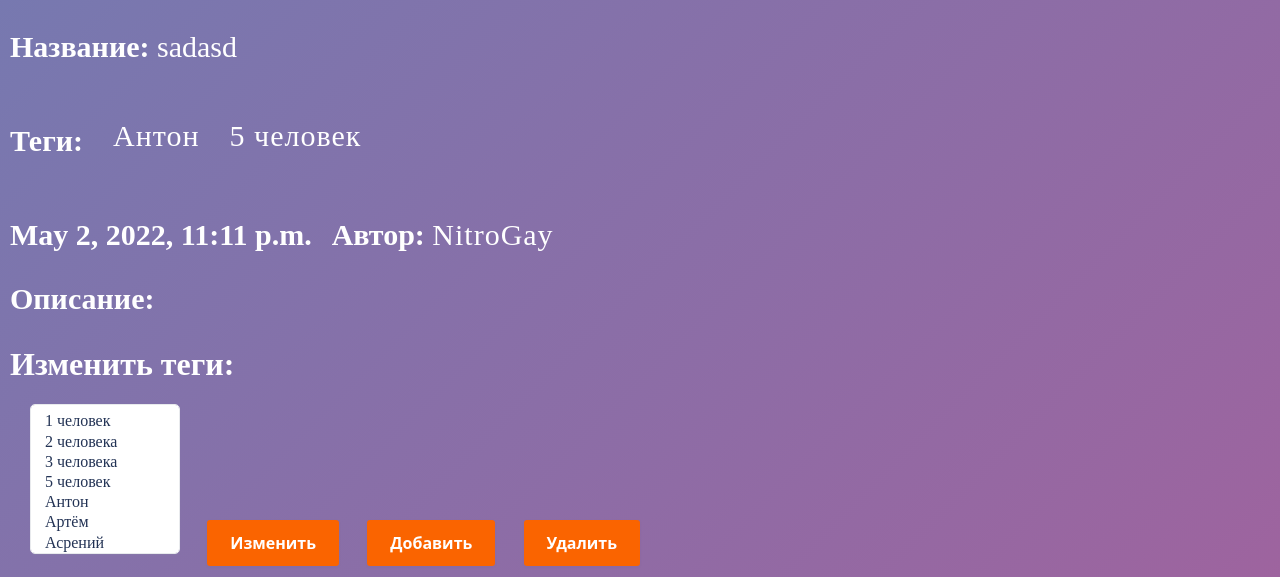
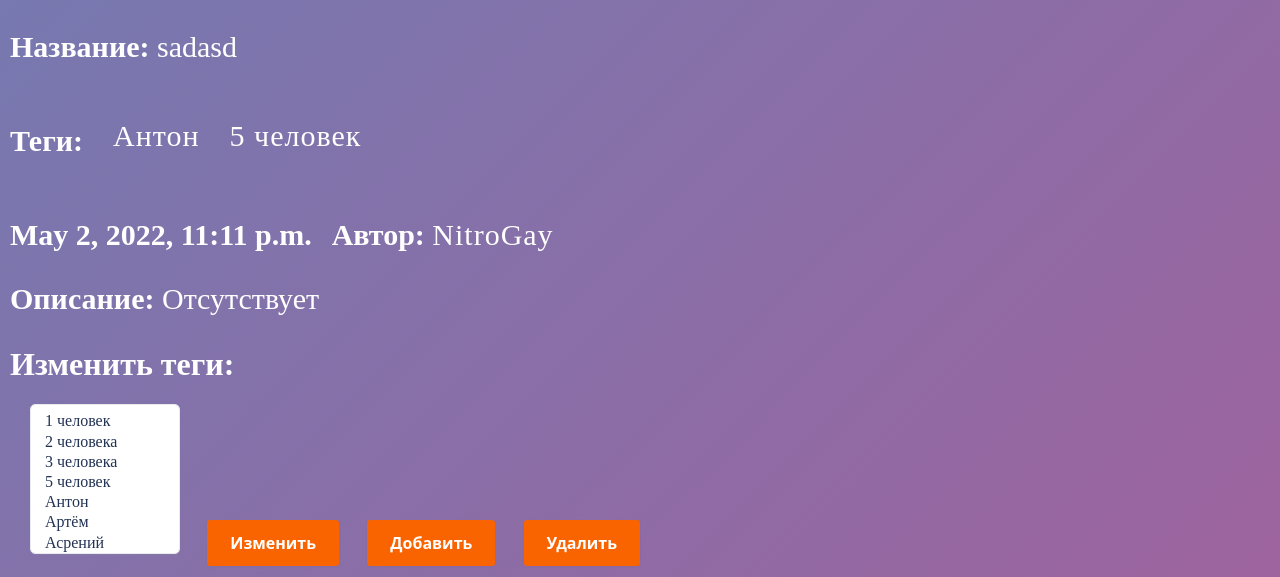
Before and after one commit to Sovatiano/MedlGallery, a Django app: page /image/34 in a window 1280 px wide. Shown: the part 785-1362 px from the top of the page. Run offline with Django 4.2, Linux system fonts and the light colour scheme; a user stored in the database is signed in; data comes from the database, SQL or seed files in the repository; both versions use the stored data as it was after the commit.

```diff
--- a/Function/forms.py
+++ b/Function/forms.py
@@ -11,7 +11,7 @@ class PictureForm(ModelForm):
                               attrs={"class": "input-field", "placeholder": "URL"}))
     description = forms.CharField(label='',
                                   widget=forms.TextInput(
-                                      attrs={"class": "input-field", "placeholder": "Описание фото"}))
+                                      attrs={"class": "input-field", "placeholder": "Описание фото"}), required=False)
 
     tags = forms.ModelMultipleChoiceField(label='', widget=forms.SelectMultiple(attrs={"class": "choice-field"}),
                                           queryset=MedlTag.objects.all().order_by('tagname'), required=False)
--- a/Function/templates/image.html
+++ b/Function/templates/image.html
@@ -22,8 +22,13 @@
         <p class="author_name" style="font-weight: bold; padding-left:10px; font-family:Ubuntu; font-size:30px;">Автор: <a style="text-decoration: none; color:white" href="../search/{{image.author}}">{{image.author}}</a></p>
     </div>
     <div class="description">
+        {% if image.description %}
                 <p style="padding-left: 5px; color:white;font-size:30px;font-family:Ubuntu; text-align:left;"><span
                 style="font-weight: bold; padding-left:5px; padding-bottom: 10px">Описание: </span> {{image.description}}</p>
+        {% else %}
+                <p style="padding-left: 5px; color:white;font-size:30px;font-family:Ubuntu; text-align:left;"><span
+                style="font-weight: bold; padding-left:5px; padding-bottom: 10px">Описание: </span> Отсутствует</p>
+        {% endif %}
     </div>
 
     <h1 style= "padding-left:10px">Изменить теги:</h1>
```
Also changed, not shown: db.sqlite3.
